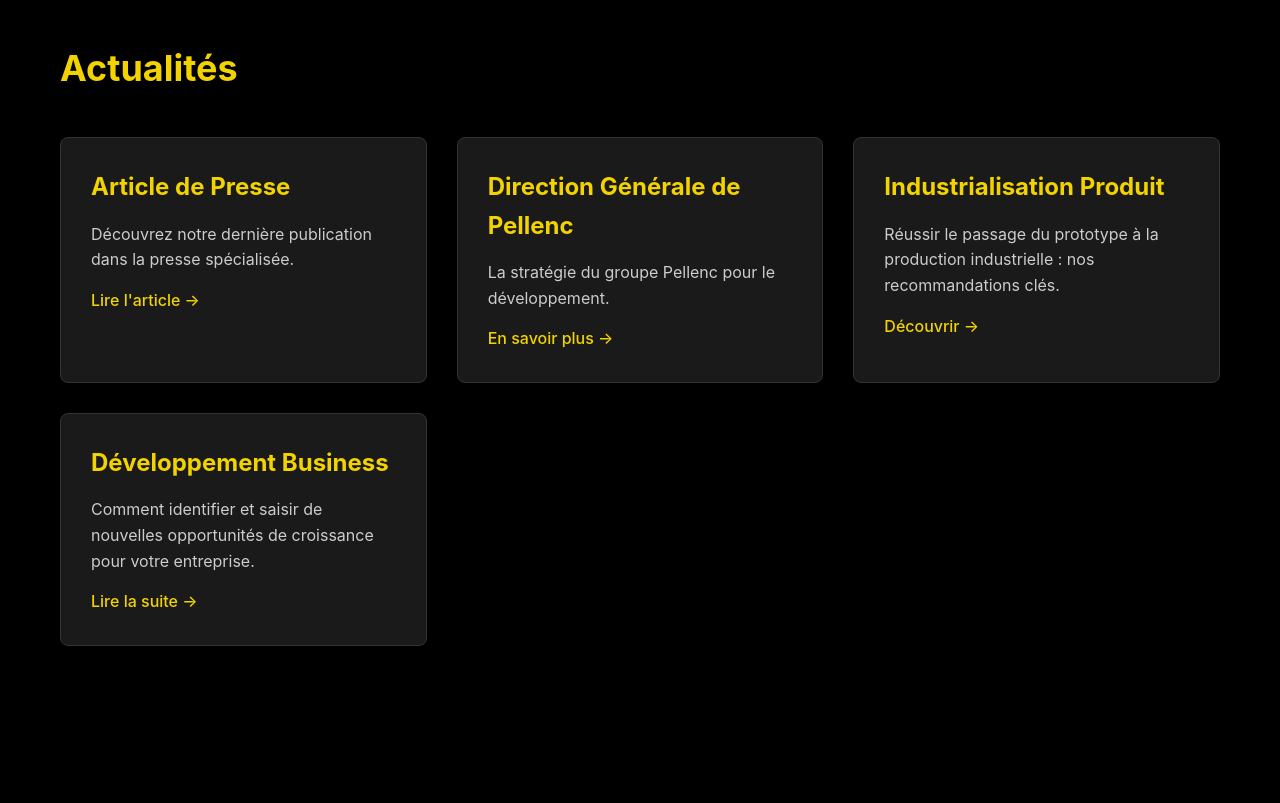
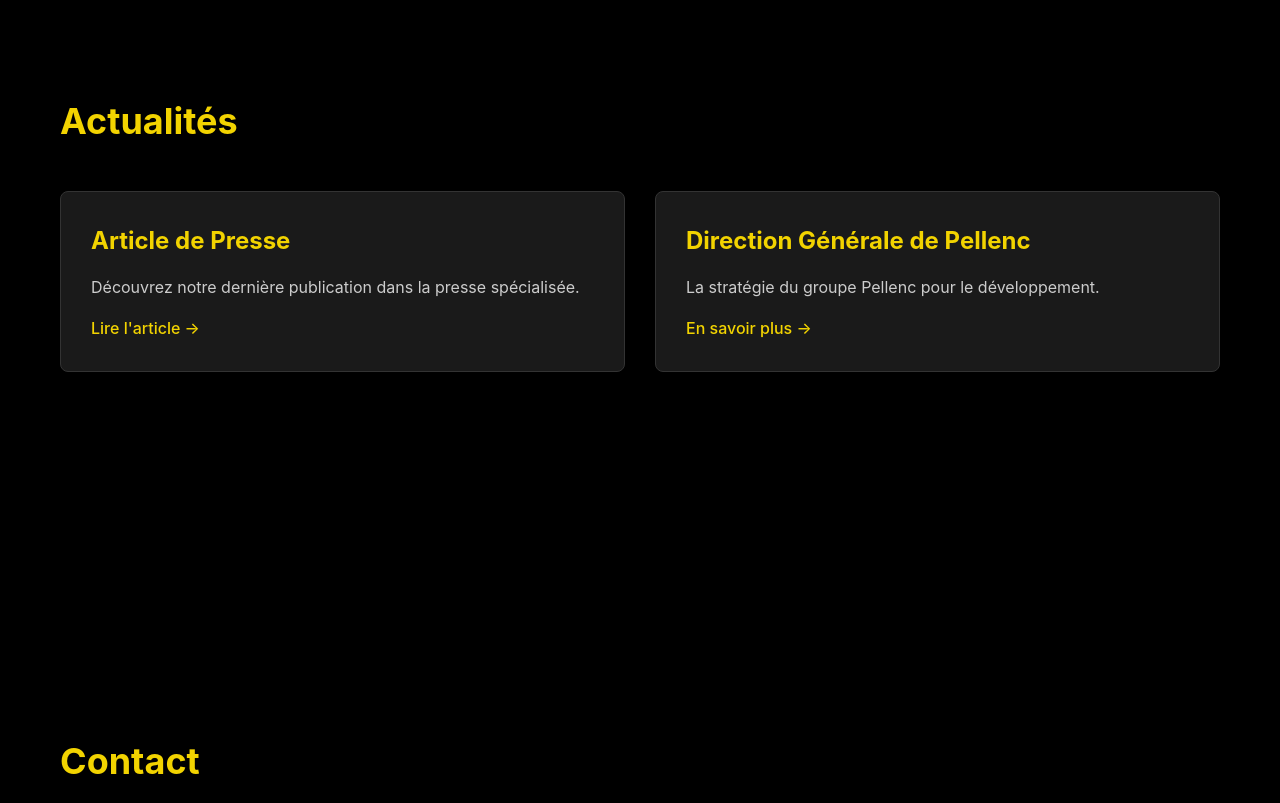
Before and after one commit to Victor-Gialis/Act-For-Talents, a plain HTML site: page index.html in a window 1280 px wide. Shown: the part 2360-3163 px from the top of the page. Drawn offline with Linux system fonts and the light colour scheme.

Commit message:
Remove news cards from index.html
Removed news cards related to product industrialization and business development.

```diff
--- a/index.html
+++ b/index.html
@@ -402,9 +402,11 @@
                     <p>Quelques produits emblématiques auxquels Jean-Marc a contribué :</p>
                     <div class="products-grid">
                         <div class="product-card">
+                            <h3>Sécateurs C35-C45</h3>
                             <img src="secateur.jpg" alt="Sécateurs C35-C45" class="product-photo">
                         </div>
                         <div class="product-card">
+                            <h3>Machine à vendanger OPTIMIUM</h3>
                             <img src="optimium.jpg" alt="Machine à vendanger OPTIMIUM" class="product-photo">
                         </div>
                     </div>
@@ -431,17 +433,6 @@
                         <a href="https://www.facebook.com/reel/303552543577829">En savoir plus →</a>
                     </div>
 
-                    <div class="news-card">
-                        <h3>Industrialisation Produit</h3>
-                        <p>Réussir le passage du prototype à la production industrielle : nos recommandations clés.</p>
-                        <a href="#">Découvrir →</a>
-                    </div>
-
-                    <div class="news-card">
-                        <h3>Développement Business</h3>
-                        <p>Comment identifier et saisir de nouvelles opportunités de croissance pour votre entreprise.</p>
-                        <a href="#">Lire la suite →</a>
-                    </div>
                 </div>
             </div>
         </section>
```
